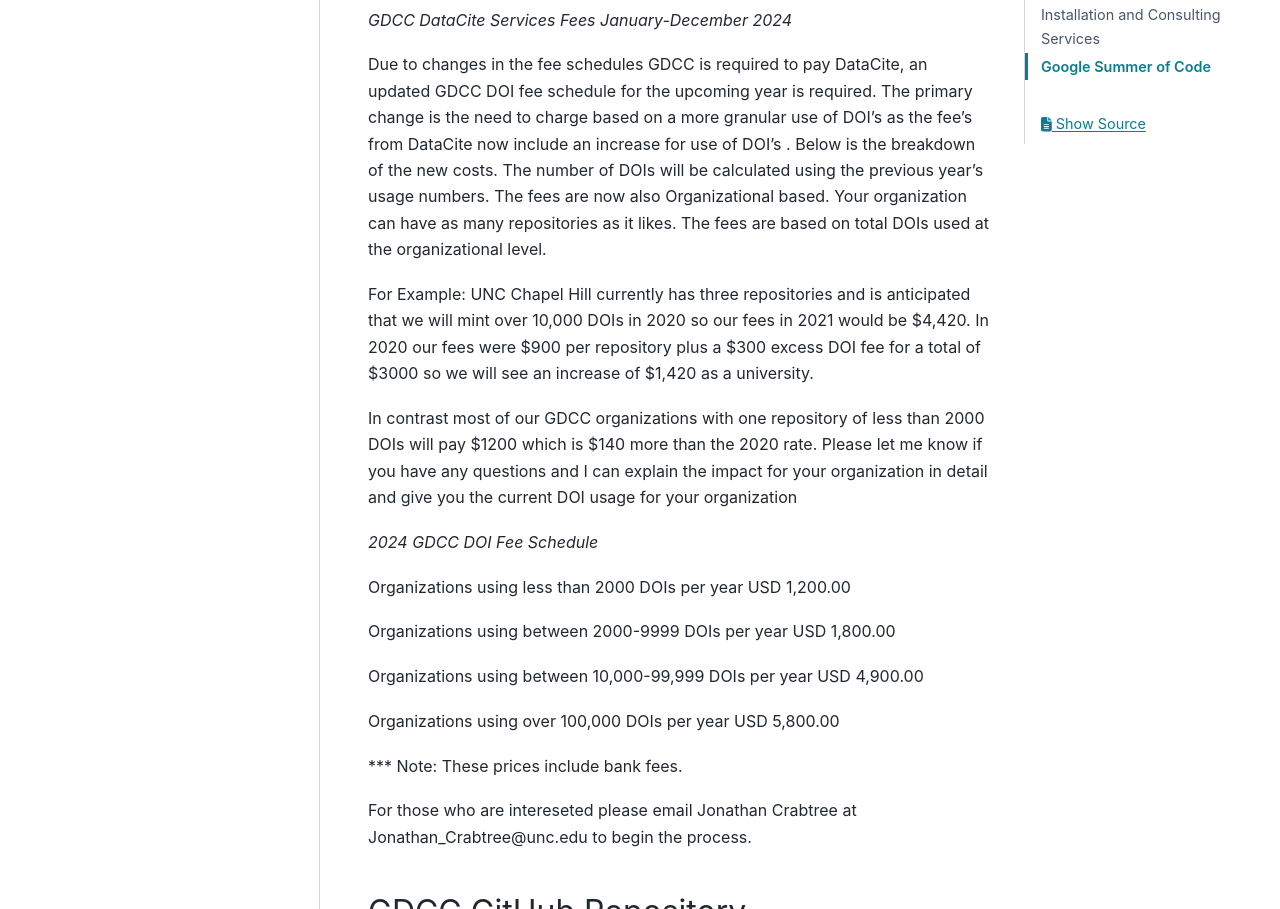
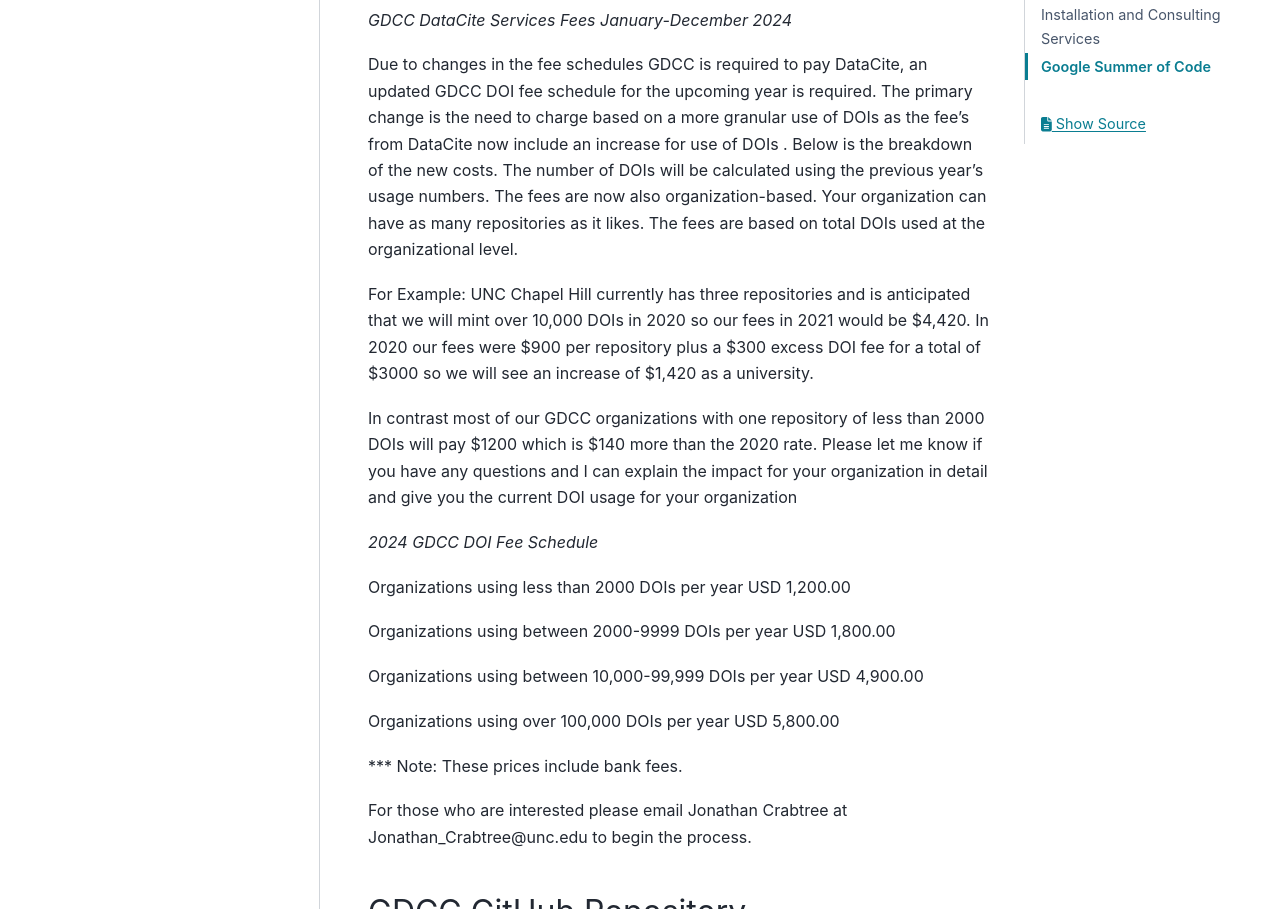
Before and after one commit to gdcc/www.gdcc.io, a Sphinx documentation site: the page built from source/services.md, in a window 1280 px wide and 1400 px high, scrolled down 220 px. Shown: the part 206-1115 px from the top of the window. Built offline with Sphinx 7.4.7 and the PyData theme 0.15.4, drawn with Linux system fonts in a browser that asks for light colours; some of the changed text lies outside the part shown.

Commit message:
Update services.md

```diff
--- a/source/services.md
+++ b/source/services.md
@@ -6,7 +6,7 @@
 
 *GDCC DataCite Services Fees January-December 2024*
 
-Due to changes in the fee schedules GDCC is required to pay DataCite, an updated GDCC DOI fee schedule for the upcoming year is required. The primary change is the need to charge based on a more granular use of DOI’s as the fee’s from DataCite now include an increase for use of DOI’s . Below is the breakdown of the new costs. The number of DOIs will be calculated using the previous year’s usage numbers. The fees are now also Organizational based. Your organization can have as many repositories as it likes. The fees are based on total DOIs used at the organizational level.
+Due to changes in the fee schedules GDCC is required to pay DataCite, an updated GDCC DOI fee schedule for the upcoming year is required. The primary change is the need to charge based on a more granular use of DOIs as the fee’s from DataCite now include an increase for use of DOIs . Below is the breakdown of the new costs. The number of DOIs will be calculated using the previous year’s usage numbers. The fees are now also organization-based. Your organization can have as many repositories as it likes. The fees are based on total DOIs used at the organizational level.
 
 For Example: UNC Chapel Hill currently has three repositories and is anticipated that we will mint over 10,000 DOIs in 2020 so our fees in 2021 would be $4,420. In 2020 our fees were $900 per repository plus a $300 excess DOI fee for a total of $3000 so we will see an increase of $1,420 as a university.
 
@@ -24,7 +24,7 @@
 
 *** Note: These prices include bank fees.
 
-For those who are intereseted please email Jonathan Crabtree at Jonathan_Crabtree@unc.edu to begin the process.
+For those who are interested please email Jonathan Crabtree at Jonathan_Crabtree@unc.edu to begin the process.
 
 ## GDCC GitHub Repository
 The GDCC team is leveraging a GDCC GitHub Repository for managing community contributions to the Dataverse Project.
```
Also changed, not shown: other parts of source/services.md (+1 -1 lines).
